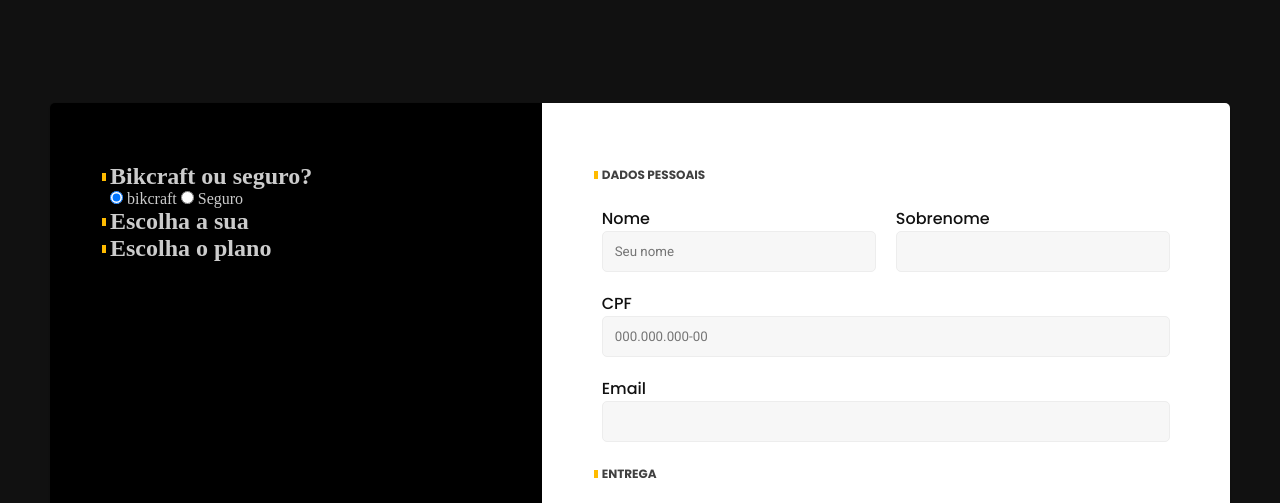
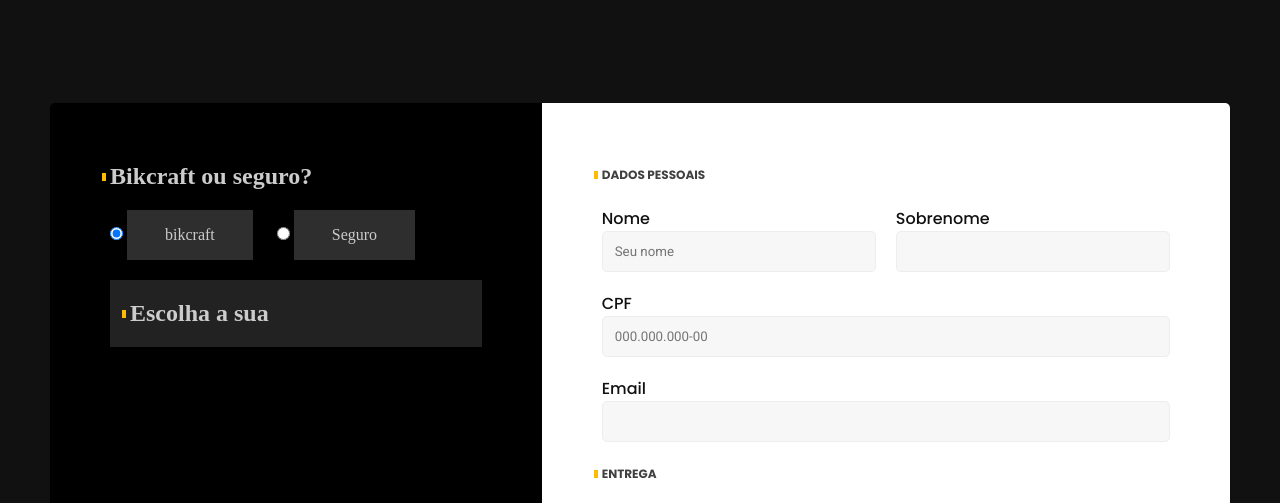
Before and after one commit to JoaoOdonnell/website-Bikcraft, a plain HTML site: page orcamento.html in a window 1280 px wide. Both pictures are taken after a click on the radio button "bikcraft". Shown: the part 282-785 px from the top of the page. Drawn offline with Linux system fonts and the light colour scheme.

Commit message:
atualizações

```diff
--- a/css/orcamento/orcamento.css
+++ b/css/orcamento/orcamento.css
@@ -122,3 +122,22 @@
   line-height: 24px;
   text-transform: uppercase;
 }
+
+.selecao-orcamento label {
+  margin: 20px 20px 0px 0px;
+  background: #2e2e2e;
+  padding: 16px 38px;
+  display: inline-block;
+}
+
+.orcamento-conteudo {
+  padding: 20px;
+  background: #222;
+  margin: 20px 0px;
+  display: none;
+}
+
+#bikcraft:checked ~ #orcamento-bikcraft,
+#seguro:checked ~ #orcamento-seguro {
+  display: block;
+}
--- a/orcamento.html
+++ b/orcamento.html
@@ -43,7 +43,7 @@
         <label for="seguro">Seguro</label>
 
 
-        <div class="orcamento-conteudo" id="orcamento-bikecraft">
+        <div class="orcamento-conteudo" id="orcamento-bikcraft">
           <h2>Escolha a sua</h2>
         </div>
 
```
